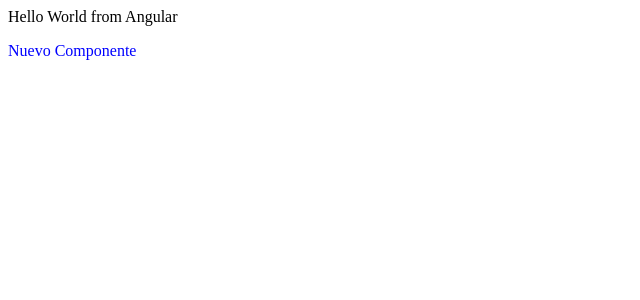
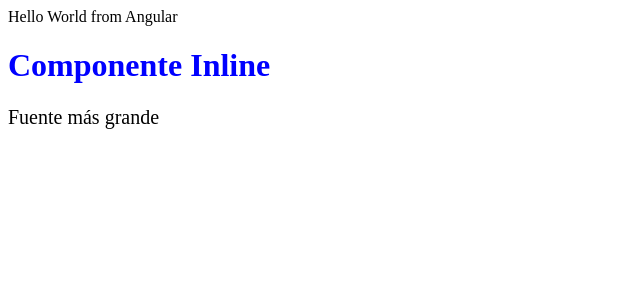
Before and after one commit to rgmcove/Angular-course, an Angular app in the folder app-angular/: page / in a window 1280 px wide. Shown: the top 300 px of the page, without its empty margins (0-640 px from the left). Built offline with nearby package versions, Linux system fonts and the light colour scheme.

Commit message:
feat: componente inline

```diff
--- a/app-angular/src/app/app.component.html
+++ b/app-angular/src/app/app.component.html
@@ -1,3 +1,3 @@
 {{ title }}
 
-<app-nuevo-componente/>
+<app-componente-inline/>
--- a/app-angular/src/app/app.component.ts
+++ b/app-angular/src/app/app.component.ts
@@ -1,11 +1,12 @@
 import { Component } from '@angular/core';
 import { RouterOutlet } from '@angular/router';
 import { NuevoComponenteComponent } from "./nuevo-componente/nuevo-componente.component";
+import { ComponenteInlineComponent } from "./componente-inline/componente-inline.component";
 
 @Component({
   selector: 'app-root',
   standalone: true,
-  imports: [RouterOutlet, NuevoComponenteComponent],
+  imports: [RouterOutlet, NuevoComponenteComponent, ComponenteInlineComponent],
   templateUrl: './app.component.html',
   styleUrl: './app.component.css'
 })
--- /dev/null
+++ b/app-angular/src/app/componente-inline/componente-inline.component.ts
@@ -0,0 +1,22 @@
+import { Component } from '@angular/core';
+
+@Component({
+  selector: 'app-componente-inline',
+  standalone: true,
+  imports: [],
+  template: `
+    <h1>{{ tituloComponenteInline }}</h1>
+    <p>Fuente más grande</p>
+  `,
+  styles: `
+    h1 {
+      color: blue;
+    }
+    p {
+      font-size: 20px;
+    }
+  `,
+})
+export class ComponenteInlineComponent {
+  tituloComponenteInline = 'Componente Inline';
+}
```
